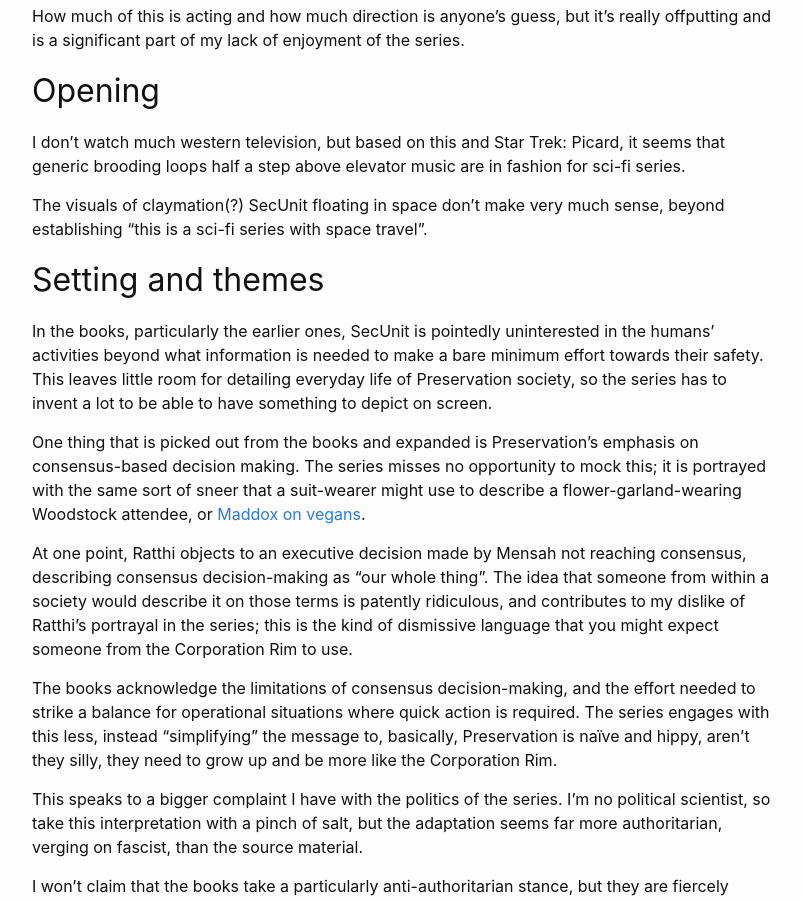
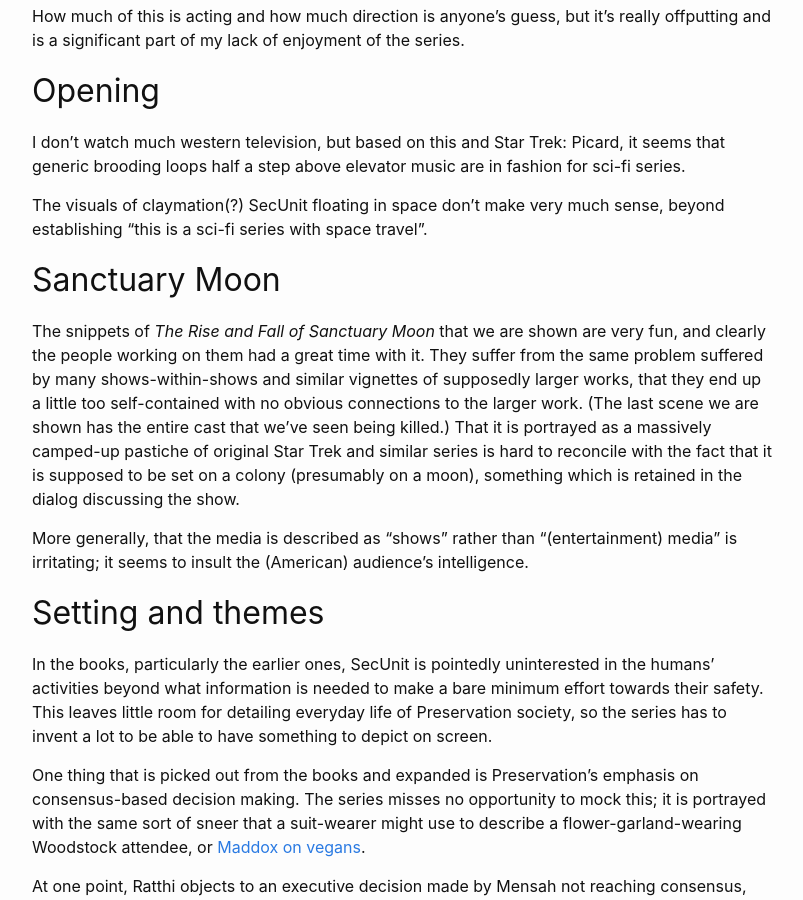
Before and after one commit to homsar/homsar.github.io, a Jekyll site: the page built from _posts/2025-08-10-murderbot.md, in a window 1280 px wide and 900 px high, scrolled down 4788 px. Shown: the whole window, without its empty margins (238-1041 px from the left). Built offline with Jekyll 4.4.1, drawn with Linux system fonts in a browser that asks for light colours; some of the changed text lies outside the part shown.

Commit message:
expand a couple of sections of murderbot

```diff
--- a/_posts/2025-08-10-murderbot.md
+++ b/_posts/2025-08-10-murderbot.md
@@ -329,6 +329,26 @@
 beyond establishing
 "this is a sci-fi series with space travel".
 
+## Sanctuary Moon
+
+The snippets of _The Rise and Fall of Sanctuary Moon_ that we are shown are very fun,
+and clearly the people working on them had a great time with it.
+They suffer from the same problem suffered by
+many shows-within-shows and similar vignettes of supposedly larger works,
+that they end up a little too self-contained
+with no obvious connections to the larger work.
+(The last scene we are shown has the entire cast that we've seen being killed.)
+That it is portrayed as a massively camped-up pastiche of
+original Star Trek and similar series
+is hard to reconcile with the fact that it is supposed to be set on a colony
+(presumably on a moon),
+something which is retained in the dialog discussing the show.
+
+More generally,
+that the media is described as "shows" rather than "(entertainment) media"
+is irritating;
+it seems to insult the (American) audience's intelligence.
+
 ## Setting and themes
 
 In the books,
@@ -423,6 +443,11 @@
 in principle I might have been interested in watching Foundation,
 but at this point I'd rather not.
 
+I hope Martha Wells got paid well for the rights and the production credit,
+and that lots of people go and read the books off the back of watching this,
+as I don't think the adaptation in itself does anything to advance the vision
+that she set out in the books.
+
 If you are curious,
 I'd definitely recommend the books.
 At least try the first four novellas,
@@ -436,6 +461,12 @@
       since unlike some of the characters in the books,
       it never gives the reader permission to use the name it chose for itself.
 
+## Changelog
+
+- 2025-08-10 0130 Original version
+- 2025-08-10 1330 Added discussion of Sanctuary Moon,
+  and an extra paragraph of conclusion
+
 [alex]: https://en.wikipedia.org/wiki/Alexander_Skarsgård
 [batou]: https://en.wikipedia.org/wiki/Batou
 [maddox]: http://thebestpageintheuniverse.net/c.cgi?u=sponsor
```
